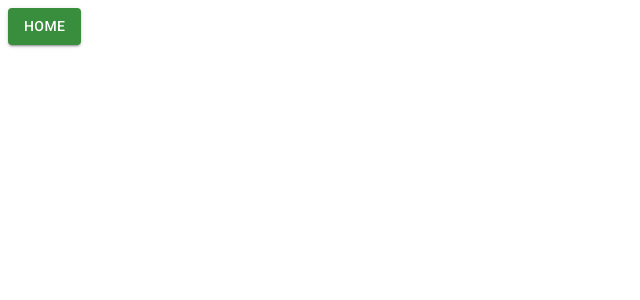
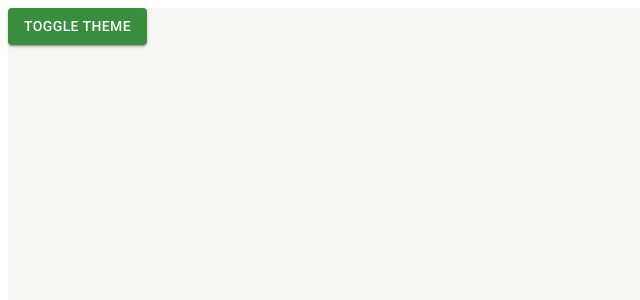
Before and after one commit to janseealves/sgimp-aplication, a React (Create React App) app: page /home in a window 1280 px wide. Shown: the top 300 px of the page, without its empty margins (0-640 px from the left). Built offline with nearby package versions, Linux system fonts and the light colour scheme.

Commit message:
feat: add DarkTheme, toggleTheme

```diff
--- a/src/routes/index.tsx
+++ b/src/routes/index.tsx
@@ -1,12 +1,15 @@
 import { Button } from "@mui/material";
 import { Navigate, Route, Routes } from "react-router-dom"
+import { useAppThemeContext } from "../shared/contexts/ThemeContext";
 
 export const AppRoutes = () => {
+
+    const { toggleTheme } = useAppThemeContext();
 
     return(
         // Componentes utilizados para direcionamento das páginas da aplicação
         <Routes>
-            <Route path="/home" element={<Button variant="contained" color="primary">Home</Button>} />
+            <Route path="/home" element={<Button variant="contained" color="primary" onClick={toggleTheme}>Toggle Theme</Button>} />
 
             {/* Redireciona uma url diferente dos path's acima para a home-page*/}
             <Route path="*" element={<Navigate to="home" />} />
--- /dev/null
+++ b/src/shared/contexts/ThemeContext.tsx
@@ -0,0 +1,43 @@
+import { createContext, useCallback, useContext, useMemo, useState } from "react";
+import { Box, ThemeProvider } from "@mui/material";
+import { DarkTheme, LightTheme } from "../themes";
+
+
+interface IThemeContextData {
+  themeName: "light" | "dark"; // definindo duas opções possíveis: "'light' OU 'dark'"
+  toggleTheme: () => void; //função para troca de tema
+
+}
+
+type Props = {
+    children? : React.ReactNode;
+}
+
+const ThemeContext = createContext({} as IThemeContextData);
+
+export const useAppThemeContext = () => {
+
+    return useContext(ThemeContext);
+}
+
+export const AppThemeProvider: React.FC<Props> = ({ children }) => {
+    const [themeName, setThemeName] = useState<"light" | "dark">('light')
+
+    const toggleTheme = useCallback(()=> {
+        setThemeName(oldThemeName => oldThemeName === 'light' ? 'dark' : 'light');
+    }, []);
+
+    const theme = useMemo(() => {
+        return (themeName === 'light') ? LightTheme : DarkTheme;
+    }, [themeName]);
+
+  return (
+    <ThemeContext.Provider value={{ themeName, toggleTheme }}>
+        <ThemeProvider theme={theme}>
+            <Box width='100vw' height='100vh' bgcolor={theme.palette.background.default}>
+                {children}
+            </Box>
+        </ThemeProvider>
+    </ThemeContext.Provider>
+  );
+};
--- /dev/null
+++ b/src/shared/themes/Dark.ts
@@ -0,0 +1,17 @@
+import { createTheme } from "@mui/material";
+import { green } from "@mui/material/colors";
+
+export const DarkTheme = createTheme({
+    palette: {
+        primary: {
+            main: green[700],
+            dark: green[800],
+            light: green[500],
+            contrastText: '#fff'
+        },
+        background: {
+            paper: '#303134',
+            default: '#202124'
+        }
+    }
+})
--- a/src/shared/themes/index.ts
+++ b/src/shared/themes/index.ts
@@ -1 +1,2 @@
 export * from './Light';
+export * from './Dark';
```
Also changed, not shown: src/App.tsx (+5 -4 lines).
